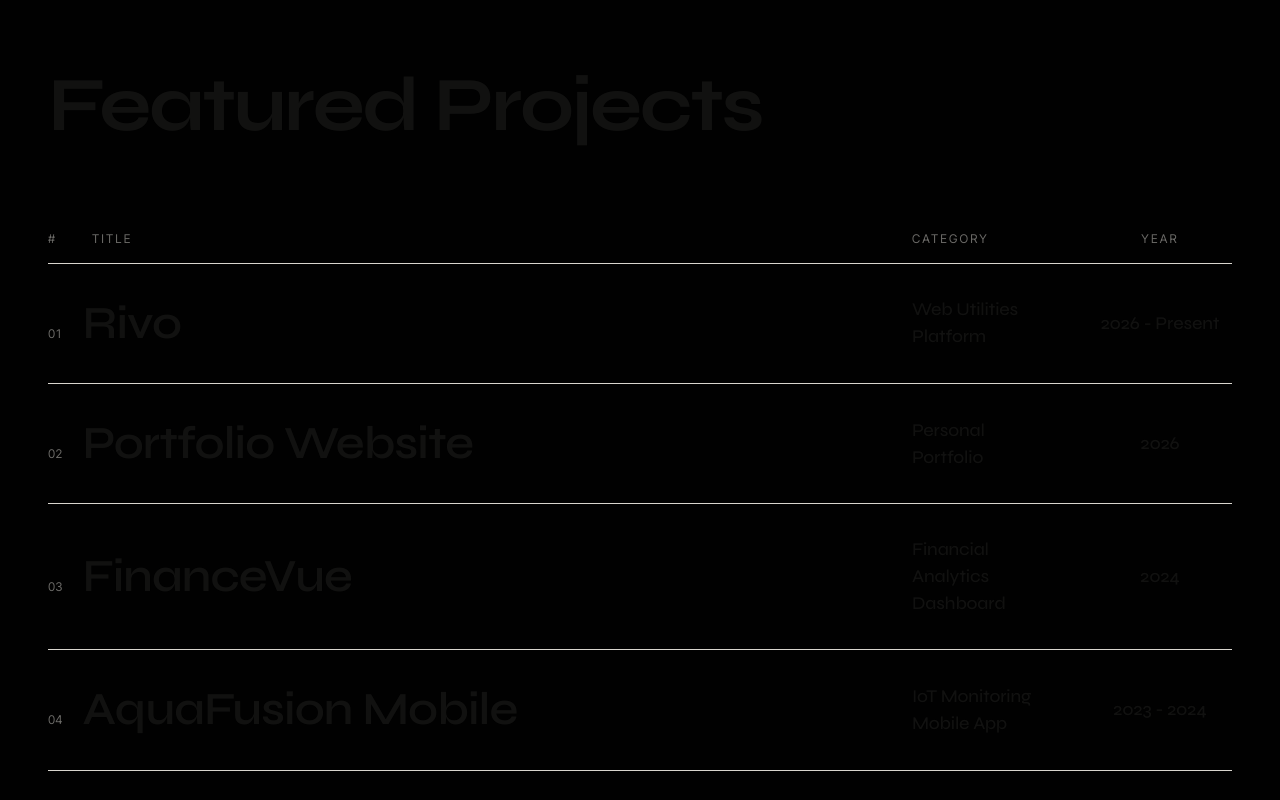
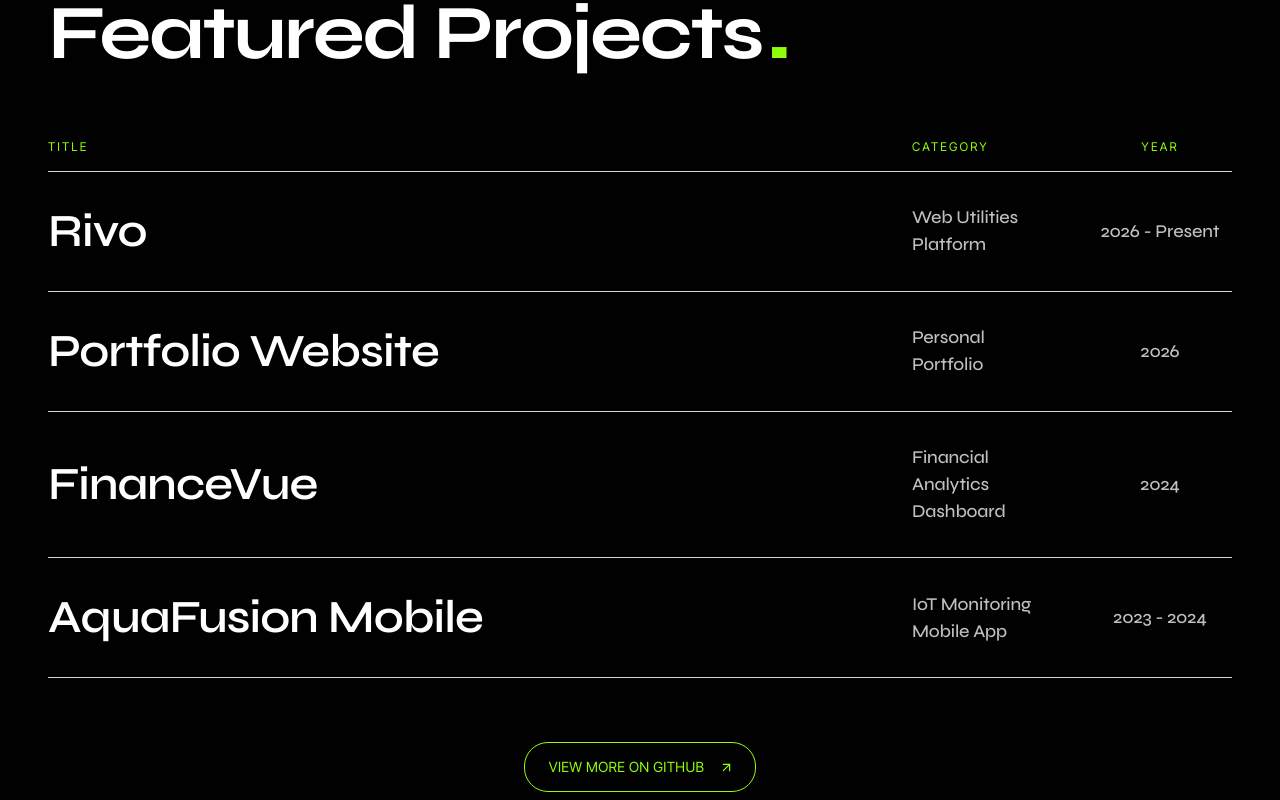
Before and after one commit to janinevallente/janinevallente-portfolio, a Next.js app: page / in a window 1280 px wide. Shown: the part 4620-5420 px from the top of the page. Built offline with nearby package versions, Linux system fonts and the light colour scheme.

Commit message:
enh: refactored Projects section layout and updated text styling and hover colors

```diff
--- a/src/components/sections/Projects.tsx
+++ b/src/components/sections/Projects.tsx
@@ -59,36 +59,25 @@ export default function Projects() {
 
         {/* Label */}
         <FadeUp>
-          <p className="mb-16 text-xs tracking-widest-5 uppercase font-body text-ink-muted">
-            03 — Projects
+          <p className="mb-10 md:mb-16 font-display font-bold text-white text-[clamp(2.5rem,6vw,5.5rem)] tracking-[-0.03em] leading-none">
+            Featured Projects
+            <span className="text-accent text-8xl ms-1">.</span>
           </p>
         </FadeUp>
-
-        {/* Heading */}
-        <div className="mb-20">
-          <WordReveal
-            text="Featured Projects"
-            delay={0.1}
-            className="font-display font-bold text-ink text-[clamp(2.5rem,6vw,5.5rem)] tracking-[-0.03em] leading-[1.2]"
-          />
-        </div>
 
         {/* Column headers */}
         <SectionReveal delay={0.15} direction="fade">
           <div className="hidden md:flex items-center justify-between pb-4 cursor-default">
             <div className="flex items-center gap-5 flex-1 min-w-0">
-              <span className="font-body text-xs tracking-widest-4 uppercase w-6 flex-shrink-0 text-ink-muted">
-                #
-              </span>
-              <span className="font-body text-xs tracking-widest-4 uppercase text-ink-muted">
+              <span className="font-body text-xs tracking-widest-4 uppercase text-accent">
                 Title
               </span>
             </div>
             <div className="flex items-center gap-8 flex-shrink-0">
-              <span className="font-body text-xs tracking-widest-4 uppercase w-36 text-left text-ink-muted">
+              <span className="font-body text-xs tracking-widest-4 uppercase w-36 text-left text-accent">
                 Category
               </span>
-              <span className="font-body text-xs tracking-widest-4 uppercase w-36 text-center text-ink-muted">
+              <span className="font-body text-xs tracking-widest-4 uppercase w-36 text-center text-accent">
                 Year
               </span>
             </div>
@@ -97,7 +86,7 @@ export default function Projects() {
 
         {/* Project list */}
         <ul
-          className="group cursor-none"
+          className="cursor-none"
           onPointerLeave={() => setHovered((prev) => ({ ...prev, active: false }))}
         >
           {portfolio.projects.map((project, i) => (
@@ -110,26 +99,23 @@ export default function Projects() {
             >
               <RevealLine />
               <div
-                className="relative py-7 md:py-8 flex items-center justify-between gap-6 cursor-none transition-opacity duration-300 group-hover:opacity-40 hover:!opacity-100"
+                className="group/row relative py-7 md:py-8 flex items-center justify-between gap-6 cursor-none"
                 onPointerEnter={() => setHovered({ active: true, index: i })}
                 onClick={() => handleProjectClick(project.id)}
               >
                 {/* Left: index + title */}
                 <div className="flex items-baseline gap-5 min-w-0 flex-1">
-                  <span className="font-body text-xs flex-shrink-0 tabular-nums text-ink-muted">
-                    {project.id}
-                  </span>
-                  <h3 className="font-display font-semibold text-ink text-[clamp(1.65rem,3.6vw,3rem)] tracking-[-0.02em] leading-[1.2] whitespace-nowrap overflow-hidden text-ellipsis transition-colors duration-200">
+                  <h3 className="font-display font-semibold text-white text-[clamp(1.65rem,3.6vw,3rem)] tracking-[-0.02em] leading-[1.2] whitespace-nowrap overflow-hidden text-ellipsis transition-colors duration-300 group-hover/row:text-accent">
                     {project.title}
                   </h3>
                 </div>
 
                 {/* Right: meta (desktop only) */}
                 <div className="hidden md:flex items-center gap-8 flex-shrink-0">
-                  <span className="font-display font-medium text-ink text-[clamp(1rem,1.5vw,1.125rem)] text-left tracking-[-0.01em] w-36">
+                  <span className="font-display font-medium text-white/75 text-[clamp(1rem,1.5vw,1.125rem)] text-left tracking-[-0.01em] w-36 transition-colors duration-300 group-hover/row:text-accent">
                     {project.category}
                   </span>
-                  <span className="font-display font-medium text-ink text-[clamp(1rem,1.5vw,1.125rem)] text-center tracking-[-0.01em] w-36">
+                  <span className="font-display font-medium text-white/75 text-[clamp(1rem,1.5vw,1.125rem)] text-center tracking-[-0.01em] w-36 transition-colors duration-300 group-hover/row:text-accent">
                     {project.year}
                   </span>
                 </div>
@@ -151,13 +137,13 @@ export default function Projects() {
                 href={portfolio?.social?.gitHub}
                 target="_blank"
                 rel="noopener noreferrer"
-                className="bg-ink group inline-flex items-center gap-3 px-4 sm:px-6 py-2.5 sm:py-3.5 border border-ink font-body text-xs sm:text-sm tracking-wide uppercase transition-all duration-300 hover:bg-bg hover:border-ink"
+                className="bg-bg rounded-3xl group inline-flex items-center gap-3 px-4 sm:px-6 py-2.5 sm:py-3.5 border border-accent font-body text-xs sm:text-sm tracking-wide uppercase transition-all duration-300 hover:bg-accent hover:border-ink"
               >
-                <span className="text-white transition-colors duration-300 group-hover:text-ink">
+                <span className="text-accent transition-colors duration-300 group-hover:text-ink">
                   View More on GitHub
                 </span>
                 <motion.span
-                  className="text-white transition-colors duration-300 group-hover:text-ink"
+                  className="text-accent transition-colors duration-300 group-hover:text-ink"
                   animate={{ x: [0, 3, 0] }}
                   transition={{ repeat: Infinity, duration: 2, ease: "easeInOut" }}
                 >
```
